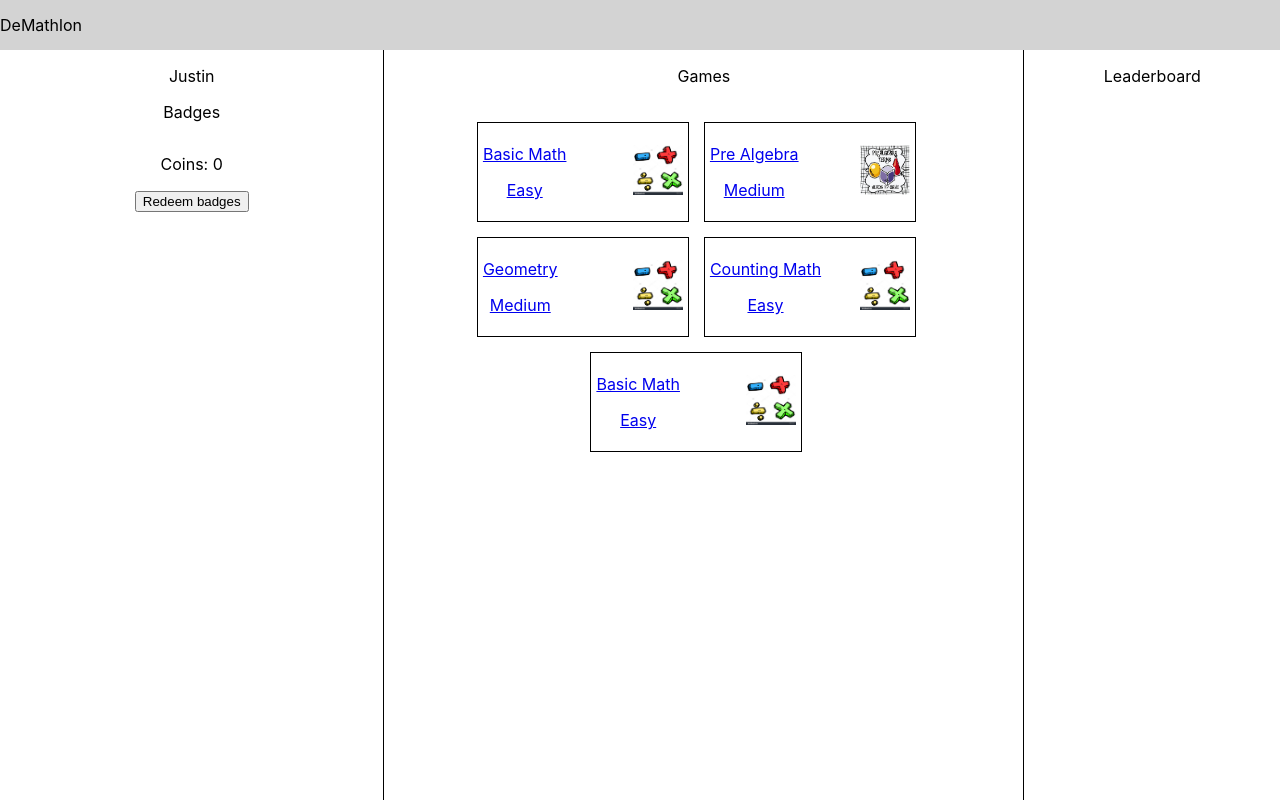
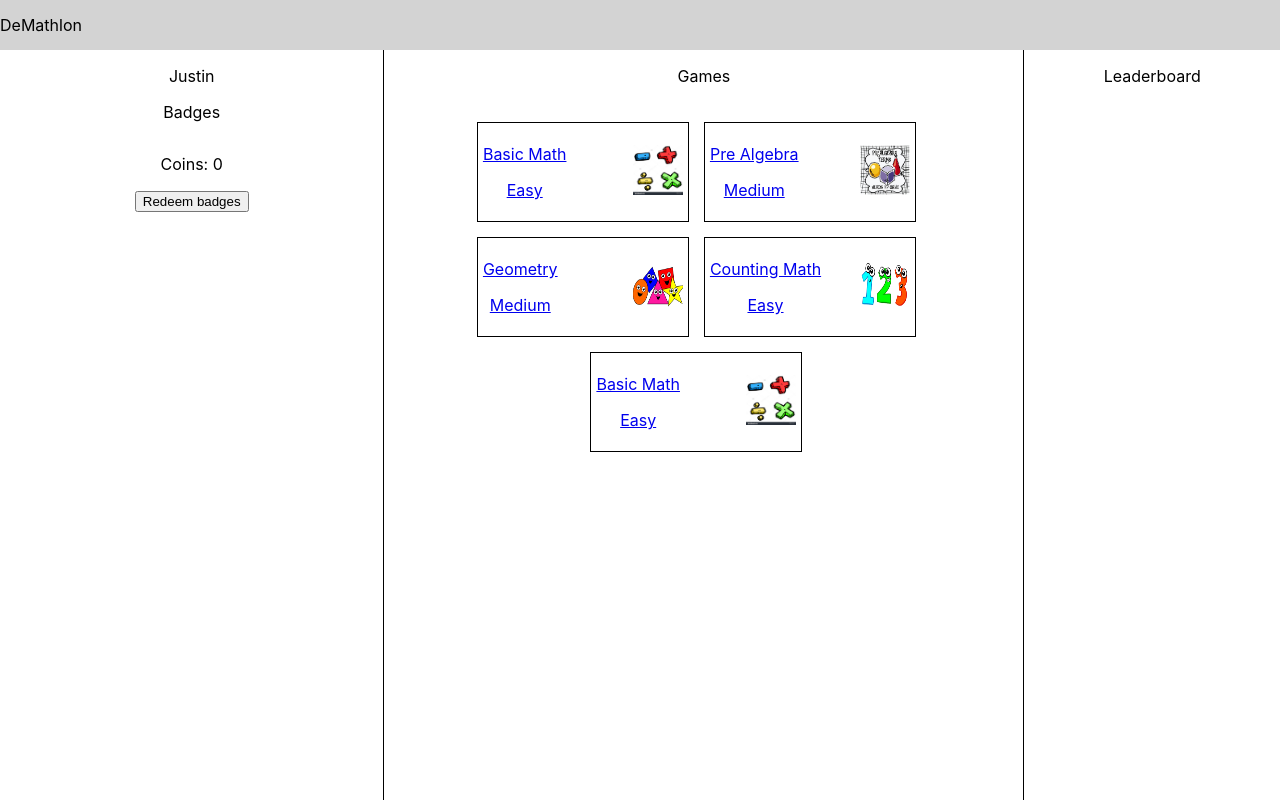
Before and after one commit to tsangjustin/demathlon, a React (Create React App) app: page /app in a window 1280 px wide. Built offline with nearby package versions, Linux system fonts and the light colour scheme.

Commit message:
Add respective image in dashboard

```diff
--- a/src/dashboard/index.jsx
+++ b/src/dashboard/index.jsx
@@ -83,13 +83,13 @@ export class DashboardPage extends Component {
             <GameTab
                 difficulty="Medium"
                 gameText="Geometry"
-                img_path="images/math_operator.png" />
+                img_path="images/geometry.jpg" />
           </Link>
           <Link to={`/game/counting_math`}>
             <GameTab
                 difficulty="Easy"
                 gameText="Counting Math"
-                img_path="images/math_operator.png" />
+                img_path="images/numbers.jpg" />
           </Link>
           <Link to={`/game`}>
             <GameTab
```
Also changed, not shown: public/images/geometry.jpg (added), public/images/numbers.jpg (added).
